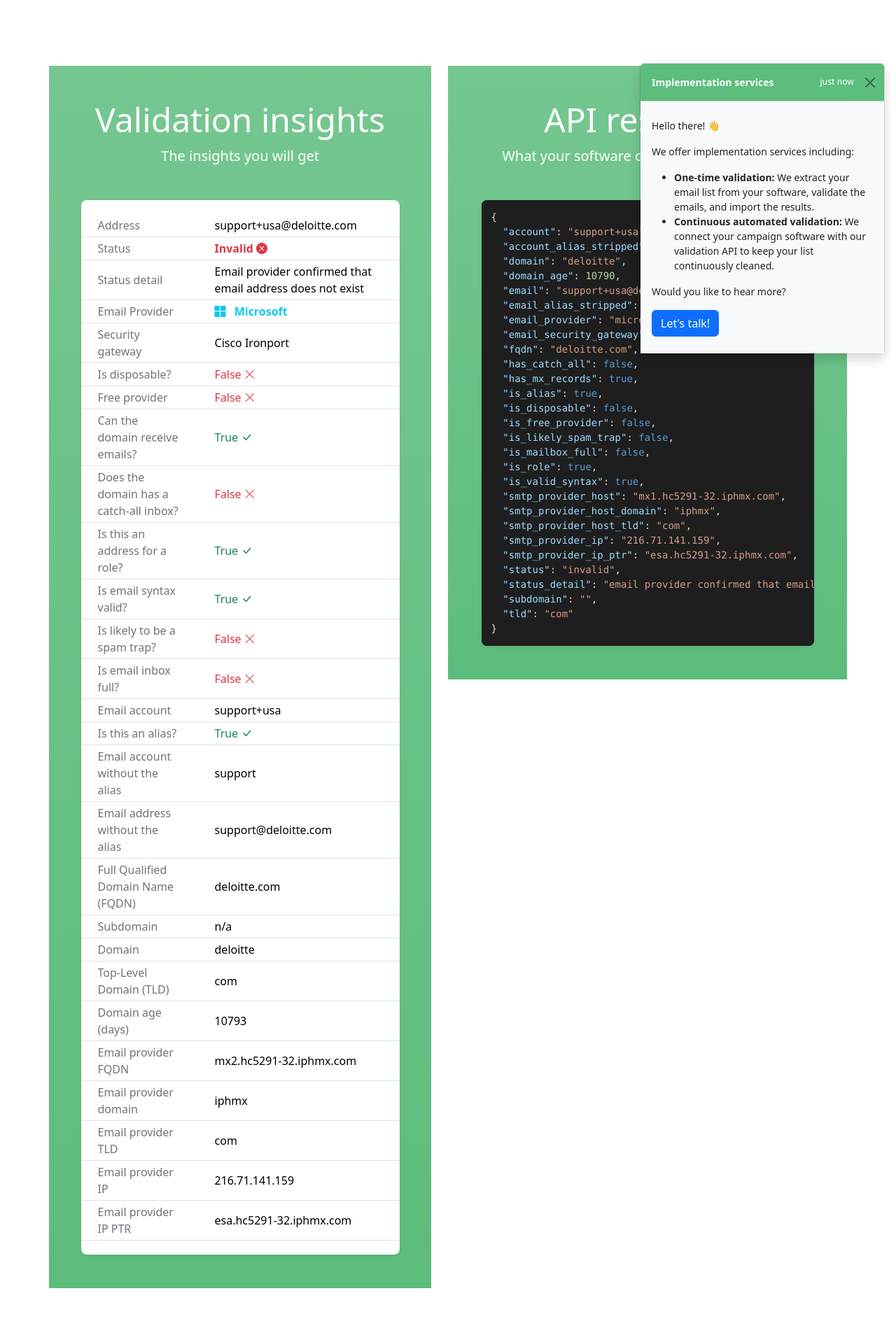
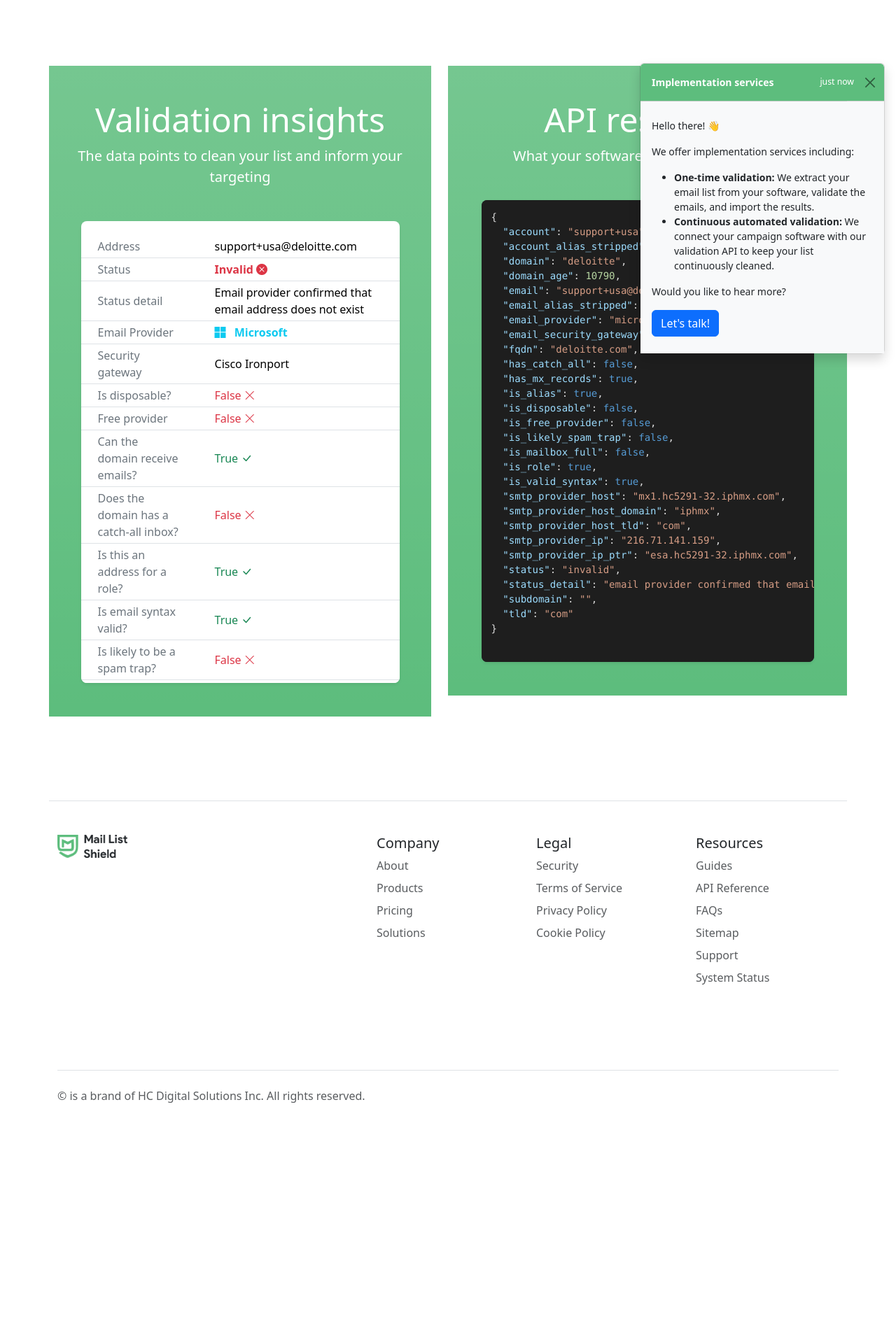
Before and after one commit to cansinacarer/maillistshield-com, a Python web app: template app/templates/public/index.html in a window 1280 px wide. Shown: the part 1125-3010 px from the top of the page at 70% size. After the commit the page ends 2701 px from the top, so only its background shows below. Run offline with Jinja, Linux system fonts and the light colour scheme; the template is opened without the code that fills it, so the values that code supplies are empty; some libraries are stand-ins or nearby versions.

Commit message:
adjustments to the results section

```diff
--- a/app/static/css/public.css
+++ b/app/static/css/public.css
@@ -96,6 +96,17 @@
 	font-weight: 400;
 }
 
+/* Make both sections the same height */
+#demo-results .table-responsive {
+	max-height: 660px;
+	overflow-y: scroll;
+}
+/* Make it as long as the table */
+#demoAPIResponse code {
+	height: 660px;
+	overflow-y: auto;
+}
+
 .feature-icon-small {
 	width: 3rem;
 	height: 3rem;
--- a/app/templates/public/index.html
+++ b/app/templates/public/index.html
@@ -127,7 +127,12 @@
 			>
 				<div class="my-3 p-3">
 					<h2 class="display-5">Validation insights</h2>
-					<p class="lead">The insights you will get</p>
+					<p class="lead">
+						The data points to
+						<b>clean your list</b>
+						and
+						<b>inform your targeting</b>
+					</p>
 				</div>
 				<div
 					class="col-md-10 bg-body rounded-3 overflow-hidden shadow-sm mx-auto text-start"
@@ -141,9 +146,7 @@
 			<div class="pt-3 pb-5 text-center bg-mls-green bg-gradient">
 				<div class="my-3 py-3">
 					<h2 class="display-5">API response</h2>
-					<p class="lead">
-						What your software can expect from our API
-					</p>
+					<p class="lead">What your software will see from our API</p>
 				</div>
 				<div
 					class="col-md-10 bg-dark rounded-3 overflow-hidden shadow-sm mx-auto text-start"
```
